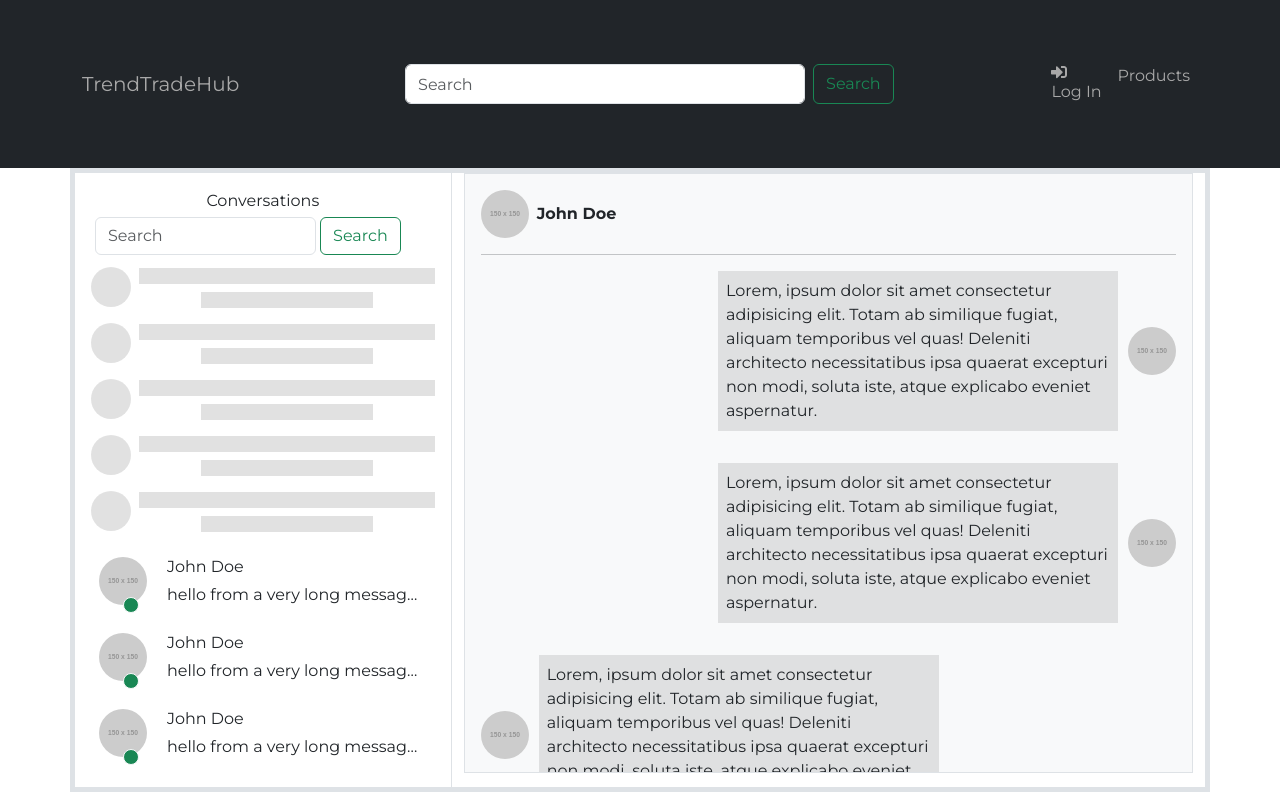
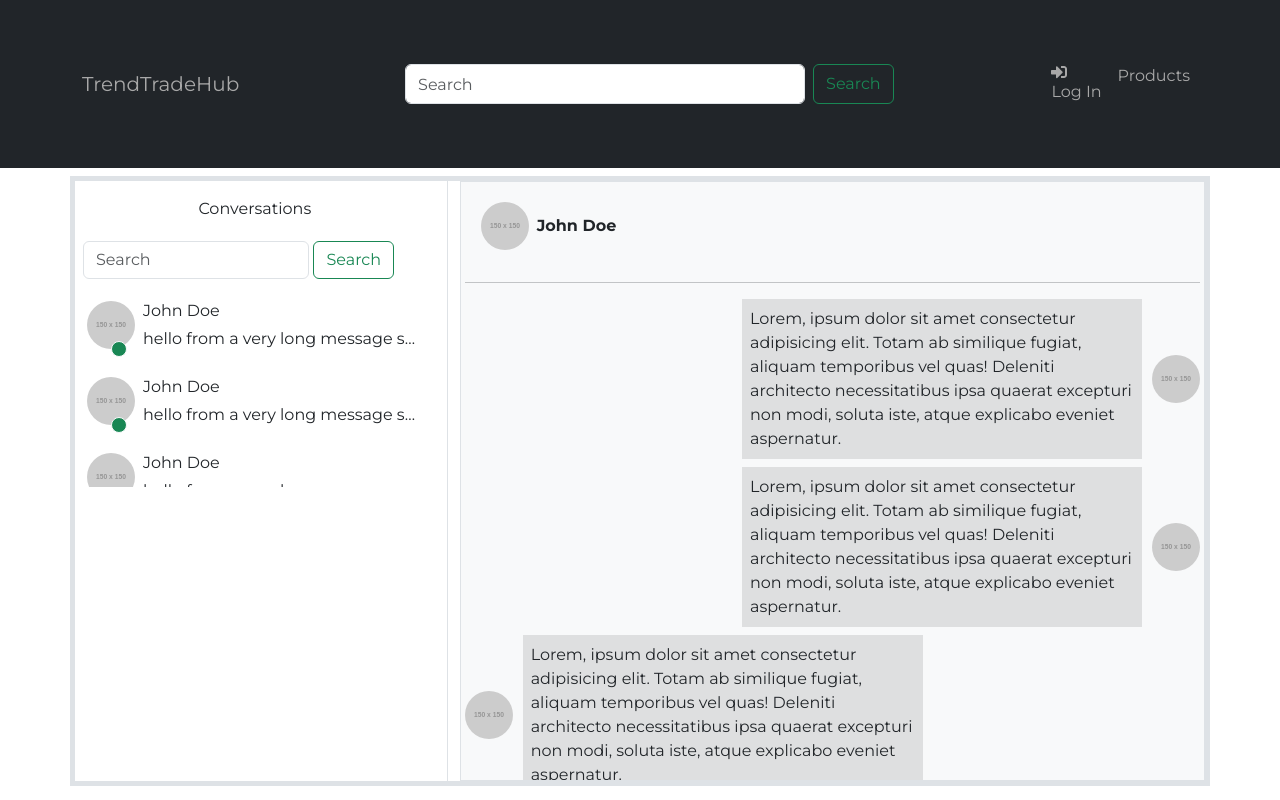
Before and after one commit to j-corp-25/TrendTradeHub, a React (Create React App) app in the folder frontend/: page /conversations in a window 1280 px wide. Built offline with nearby package versions, Linux system fonts and the light colour scheme.

Commit message:
fixing styling

```diff
--- a/frontend/src/components/Messages/Conversation.jsx
+++ b/frontend/src/components/Messages/Conversation.jsx
@@ -1,10 +1,11 @@
 import React from "react";
-
+import { Container, Row, Col, Image } from "react-bootstrap";
 const Conversation = () => {
   return (
-    <div
-      className="d-flex align-items-center gap-3 p-2"
-      style={{ cursor: "pointer", borderRadius: "0.375rem" /* md */ }}
+    <Container
+      className="d-flex align-items-center gap-1 p-2 "
+      style={{ cursor: "pointer", borderRadius: "0.375rem",}}
+
     >
       <div className="position-relative">
         <img
@@ -25,7 +26,7 @@ const Conversation = () => {
         <div className="text-start text-truncate mb-1">John Doe</div>
         <div className="text-start text-truncate"> hello from a very long message sdfjn sdhba sfdkhjb asdfhk</div>
       </div>
-    </div>
+    </Container>
   );
 };
 
--- a/frontend/src/components/Messages/MessageContainer.jsx
+++ b/frontend/src/components/Messages/MessageContainer.jsx
@@ -11,10 +11,10 @@ const MessageContainer = () => {
   );
   return (
     <Container
-      className="bg-light border rounded-md p-3"
+      className="bg-light border rounded-md p-1"
       style={{ height: "600px", overflowY: "scroll" }}
     >
-      <Row className="align-items-center mb-3">
+    <Row className="align-items-center mb-3 p-3">
         <Col xs="auto" className="d-flex align-items-center">
           <Image
             src="https://via.placeholder.com/150"
@@ -23,9 +23,9 @@ const MessageContainer = () => {
           />
           <strong className="ms-2">John Doe</strong>
         </Col>
-      </Row>
+    </Row>
       <hr />
-      <div className="d-flex flex-column gap-4">
+      <div style={{ overflowY: "scroll", height: "calc(100% - 100px)" }}>
         {false &&
           [...Array(10)].map((_, i) => (
             <div
--- a/frontend/src/pages/ChatPage.jsx
+++ b/frontend/src/pages/ChatPage.jsx
@@ -14,11 +14,11 @@ import { FaComments } from "react-icons/fa";
 
 const ChatPage = () => {
   return (
-    <Container className="text-center border border-5">
+    <Container className="text-center border border-5 p-0 mt-2" >
       <Row>
-        <Col xs={12} md={4} className="border-end p-3">
-          <div>Conversations</div>
-          <Form className="d-flex flex-column flex-lg-row me-1 p-1">
+        <Col xs={12} md={4} className="border-end p-3" >
+        <div className="mb-3">Conversations</div>
+          <Form className="d-flex flex-column flex-lg-row me-1 p-1" >
             <Col xs={12} md={8} className="mb-2 mb-lg-1 me-1 ">
               <FormControl
                 type="search"
@@ -32,16 +32,17 @@ const ChatPage = () => {
               </Button>
             </Col>
           </Form>
-          {true &&
+          <div style={{ overflowY: "scroll", maxHeight: "calc(100vh - 600px)" }}>
+          {false &&
             [0, 1, 2, 4, 5].map((_, i) => (
-              <div
+                <div
                 key={i}
                 className="d-flex align-items-center mb-2  placeholder-glow"
-              >
+                >
                 <span
                   className="placeholder rounded-circle me-2"
                   style={{ width: "40px", height: "40px" }}
-                ></span>
+                  ></span>
                 <div className="flex-grow-1">
                   <span className="placeholder col-12 "></span>
                   <span className="placeholder col-7 "></span>
@@ -51,13 +52,18 @@ const ChatPage = () => {
           <Conversation />
           <Conversation />
           <Conversation />
+
+
+          </div>
+
+
+
         </Col>
 
 
         <Col xs={12} md={8}>
           <Row
-            className="align-items-center justify-content-center w-auto"
-            style={{ height: "600px" }}
+            className="align-items-center justify-content-center"
           >
             {/* <Col
               md={9}
@@ -68,7 +74,7 @@ const ChatPage = () => {
                 Select a conversation to start messaging
               </div>
             </Col> */}
-            <Col xs={12} md={12}>
+            <Col xs={12} md={12} >
               <MessageContainer />
             </Col>
           </Row>
```
